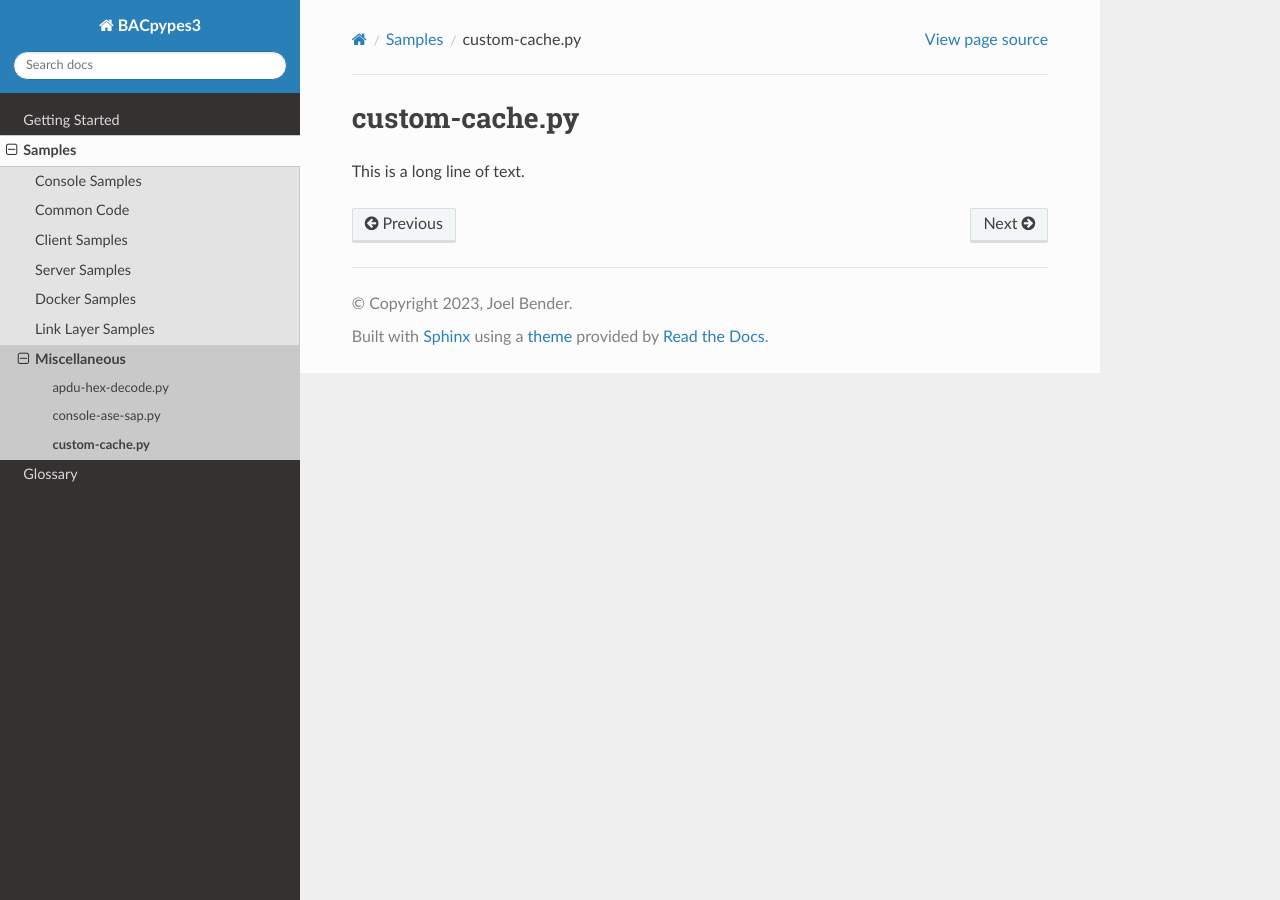
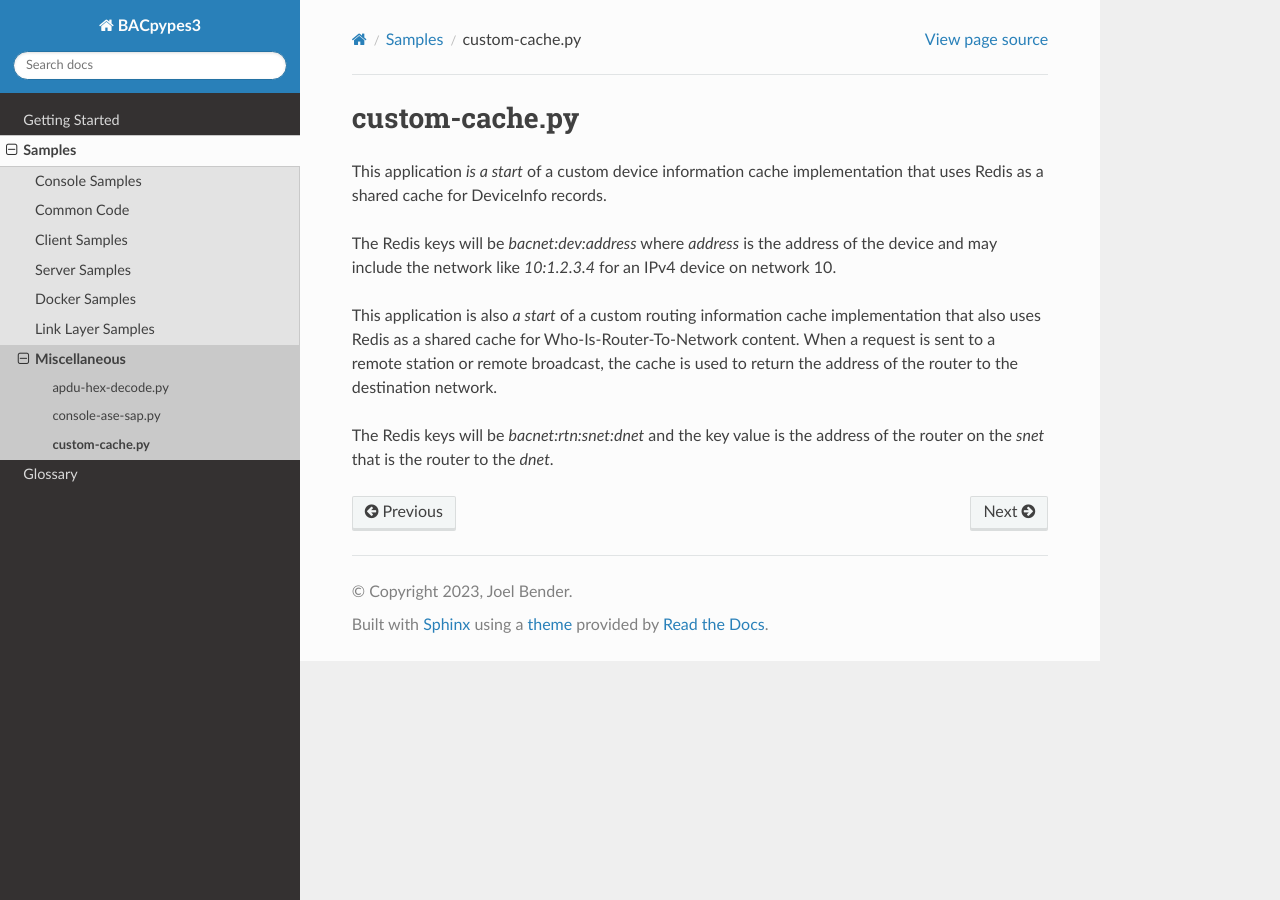
Before and after one commit to JoelBender/BACpypes3, a Sphinx documentation site: the page built from doc/source/samples/custom-cache.rst, in a window 1280 px wide. Built offline with Sphinx 7.4.7 and the Read the Docs theme 2.0.0, drawn with Linux system fonts in a browser that asks for light colours.

Commit message:
doc is still a work in progress

```diff
--- a/doc/source/samples/custom-cache.rst
+++ b/doc/source/samples/custom-cache.rst
@@ -1,8 +1,21 @@
-.. custom-routing-cache.py sample application
+.. custom-cache.py sample application
 
 .. _custom-cache.py:
 
 custom-cache.py
 ===============
 
-This is a long line of text.
+This application *is a start* of a custom device information cache implementation
+that uses Redis as a shared cache for DeviceInfo records.
+
+The Redis keys will be `bacnet:dev:address` where `address` is the address of
+the device and may include the network like `10:1.2.3.4` for an IPv4 device
+on network 10.
+
+This application is also *a start* of a custom routing information cache
+implementation that also uses Redis as a shared cache for Who-Is-Router-To-Network
+content.  When a request is sent to a remote station or remote broadcast, the
+cache is used to return the address of the router to the destination network.
+
+The Redis keys will be `bacnet:rtn:snet:dnet` and the key value is the address
+of the router on the `snet` that is the router to the `dnet`.
```
